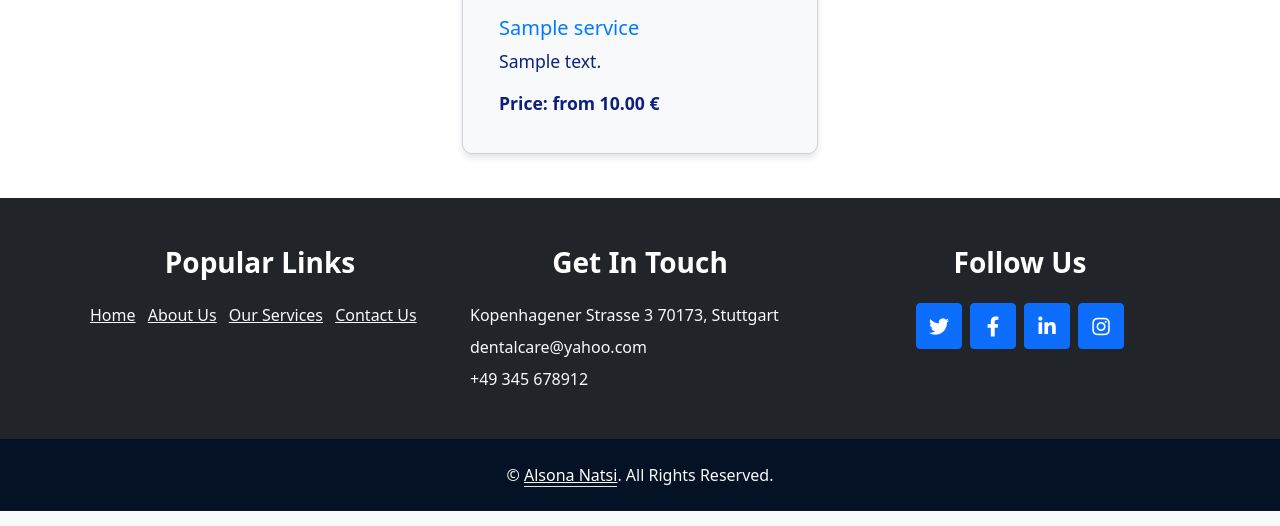
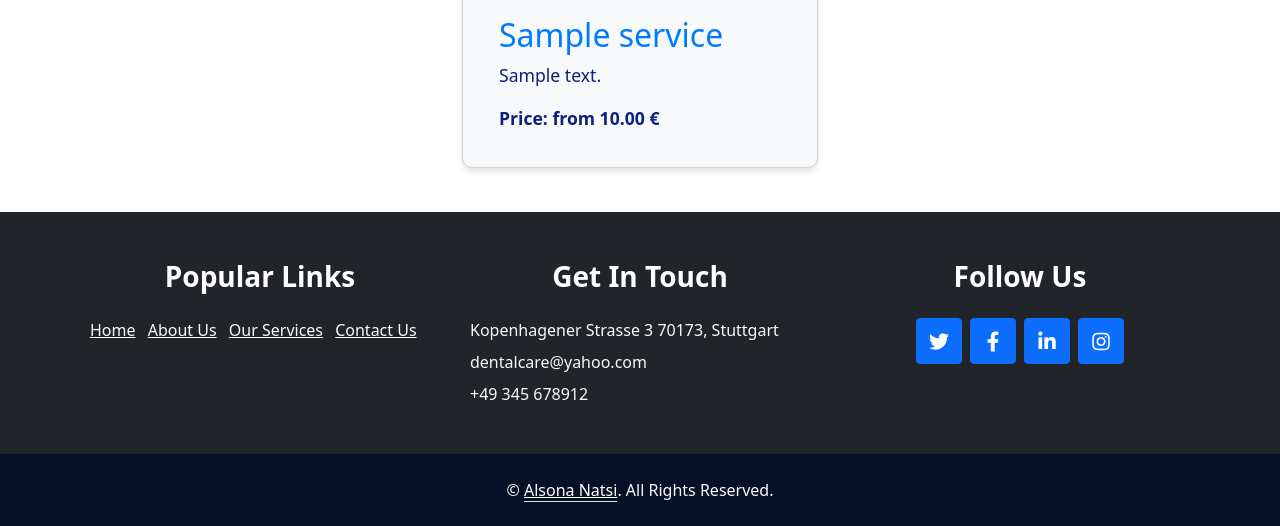
Before and after one commit to alsona1188/PP4-dental-clinic, a Django app: page /services/ in a window 1280 px wide. Shown: the part 566-1092 px from the top of the page. Run offline with Django 4.2, Linux system fonts and the light colour scheme; tables that the repository leaves empty hold one stand-in row (values such as "Sample post"); parts of the project's set-up code (start-up, migrations or seed data) failed here and were passed over.

Commit message:
Changing the css to pass the validator

```diff
--- a/static/css/style.css
+++ b/static/css/style.css
@@ -162,7 +162,7 @@ h6,
 
 .card-title {
     color: #007bff;
-    font-size: 2 rem;
+    font-size: 2rem;
 }
 
 .card-text {
```
